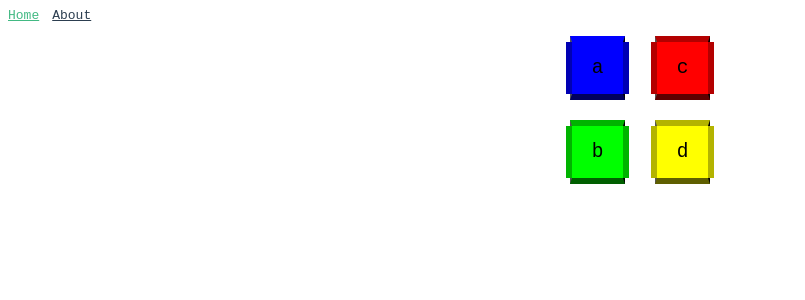
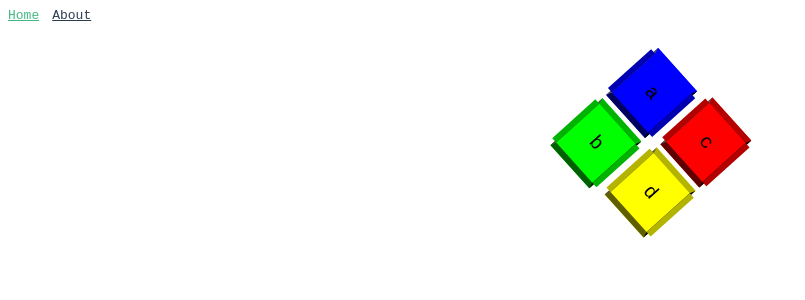
Before and after one commit to luczyna/dance-for-your-light, a Vue app: page / in a window 1280 px wide. Shown: the top 300 px of the page, without its empty margins (0-805 px from the left). Built offline with nearby package versions, Linux system fonts and the light colour scheme.

Commit message:
update the alignment/rotation of the cool buttons

```diff
--- a/src/components/SNESButtons.vue
+++ b/src/components/SNESButtons.vue
@@ -14,23 +14,34 @@
 
 <script>
 export default {
-  name: 'SNESButtons'
+  name: 'SNESButtons',
+  methods: {
+    buttonPress(which) {
+      console.log(`${which} was pressed`);
+    }
+  }
 }
 </script>
 
 <style lang="scss">
   $pixel-border-size: 6px;
+  $top-butt-margin: 5px;
 
   .button-container {
     display: flex;
     margin: 0 auto;
     width: 170px;
-    justify-content: space-around;
+    justify-content: space-evenly;
   }
 
   .column {
     display: flex;
     flex-direction: column;
+    transform: rotateZ(48deg);
+
+    &.right {
+      margin-top: 4.5em;
+    }
   }
 
   .control {
@@ -38,8 +49,9 @@ export default {
     text-align: center;
     padding: 15px 20px;
     margin: 0;
+    height: 70px;
+    width: 70px - (2 * $pixel-border-size);
     font-family: monospace;
-
 
     // THX https://codepen.io/darcy/pen/yGocb
     border-top-width: $pixel-border-size;
@@ -63,8 +75,8 @@ export default {
     }
 
     &[data-control=a] {
+      margin-bottom: $top-butt-margin;
       background: blue;
-      margin-bottom: 1em;
       border-top-color: darken(blue, 15%);
       border-bottom-color: darken(blue, 15%);
 
@@ -84,8 +96,8 @@ export default {
     }
 
     &[data-control=c] {
+      margin-bottom: $top-butt-margin;
       background: red;
-      margin-bottom: 1em;
       border-top-color: darken(red, 15%);
       border-bottom-color: darken(red, 15%);
 
```
